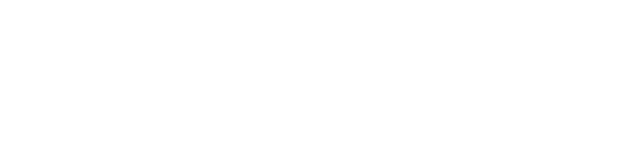
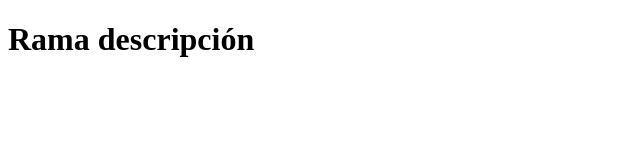
Before and after one commit to J-Insus/Parcial_1_Soft-Autoria.github.io, a plain HTML site: page index.html in a window 1280 px wide. Shown: the whole page, without its empty margins (0-640 px from the left). Drawn offline with Linux system fonts and the light colour scheme.

Commit message:
APLICACIÓN SUR OCCIDENTE

```diff
--- a/index.html
+++ b/index.html
@@ -6,6 +6,6 @@
     <title>Document</title>
 </head>
 <body>
-
+    <H1>Rama descripción</H1>
 </body>
 </html>
```
